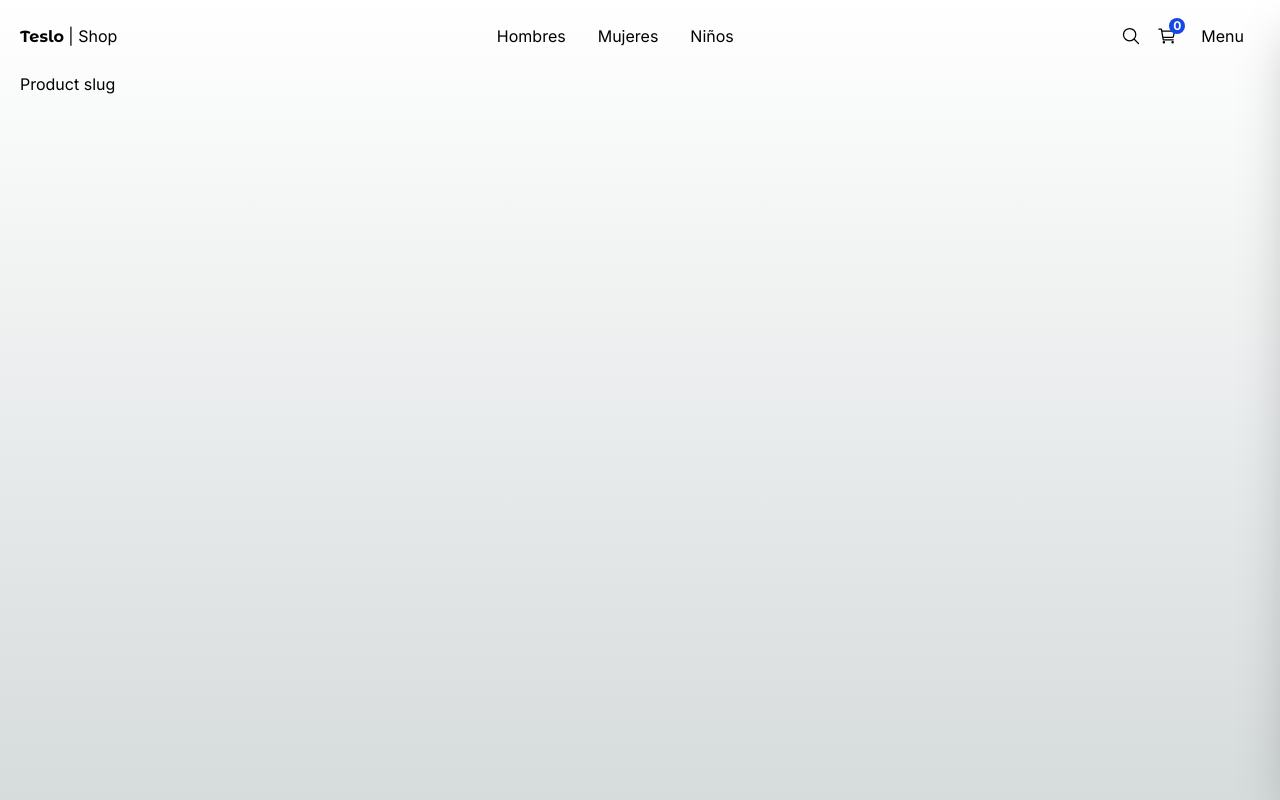
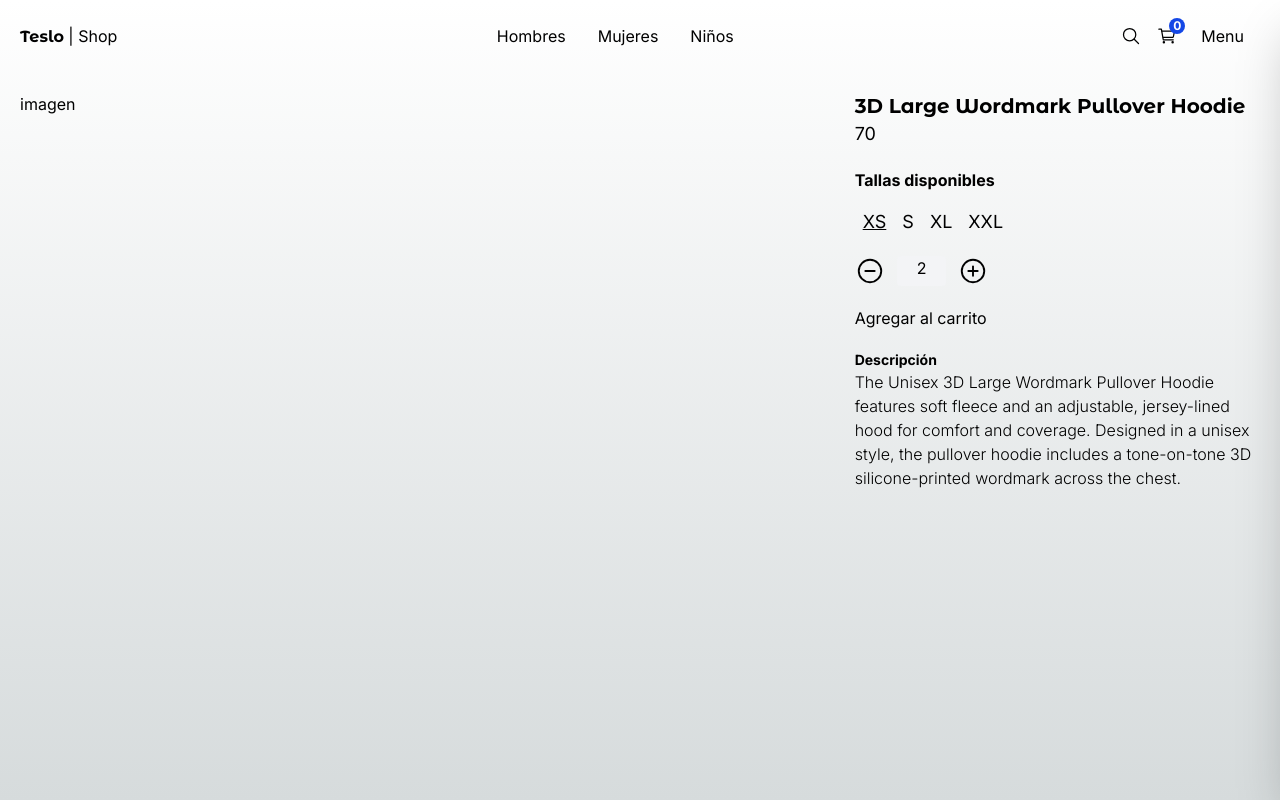
Before and after one commit to mariokarajallo/ecommerce-shop-nextjs, a Next.js app: page /product/3d_large_wordmark_pullover_hoodie in a window 1280 px wide. Built offline with nearby package versions, Linux system fonts and the light colour scheme.

Commit message:
feat: add button quantity

```diff
--- a/src/app/(shop)/product/[slug]/page.tsx
+++ b/src/app/(shop)/product/[slug]/page.tsx
@@ -1,7 +1,62 @@
-export default function ProductSlugPage() {
-    return (
-        <div>
-            <h1>Product slug</h1>
-        </div>
-    )
+import { QuantitySelector, SizeSelector } from "@/components";
+import { titleFont } from "@/config/fonts";
+import { initialData } from "@/seed/seed";
+import { notFound } from "next/navigation";
+
+interface Props {
+  params: {
+    slug: string;
+  };
 }
+
+export default async function ProductSlugPage({ params }: Props) {
+  const { slug } = await params;
+
+  const product = initialData.products.find((product) => product.slug === slug);
+
+  if (!product) {
+    notFound();
+  }
+
+  return (
+    <div className="mt-5 mb-20 grid grid-cols-1 md:grid-cols-3 gap-3">
+      {/* Slide show */}
+      <div className="col-span-1 md:col-span-2">
+        <p>imagen</p>
+      </div>
+      {/* Product info */}
+      <div className="col-span-3 md:col-span-1">
+         <h1 className={`${titleFont.className} antialiased font-bold text-xl `}>
+          {product.title}
+        </h1>
+        <p className="text-lg mb-5">
+          {product.price}
+        </p>
+
+        {/* selector  de tallas */}
+        <SizeSelector
+            selectedSize={product.sizes[0]}
+            availableSizes={product.sizes}
+        />
+
+        {/* selector de cantidad */}
+        <QuantitySelector quantity={2} />
+
+        {/* botón de agregar al carrito */}
+        <button className="bg-primary my-5">
+          Agregar al carrito
+        </button>
+
+        {/* descripción */}
+        <h3 className="font-bold text-sm">
+          Descripción
+        </h3>
+        <p className="font-light">
+          {product.description}
+        </p>
+
+
+      </div>
+    </div>
+  );
+}
--- /dev/null
+++ b/src/app/(shop)/product/not-found.tsx
@@ -0,0 +1,8 @@
+import { PageNotFound } from "@/components"
+
+export default function NotFound() {
+    return (
+       <PageNotFound />
+    )
+
+}
--- a/src/app/(shop)/product/page.tsx
+++ /dev/null
@@ -1,7 +0,0 @@
-export default function ProductPage() {
-    return (
-        <div>
-            <h1>Product</h1>
-        </div>
-    )
-}
--- a/src/components/index.ts
+++ b/src/components/index.ts
@@ -1,6 +1,8 @@
 export * from "./ui/top-menu/TopMenu";
 export * from "./ui/not-found/PageNotFound";
 export * from "./ui/title/Title";
-export * from "./product/product-grid/ProductGrid";
-export * from "./product/product-grid/ProductGridItem";
+export * from "./products/product-grid/ProductGrid";
+export * from "./products/product-grid/ProductGridItem";
 export * from "./ui/sidebar/SideBar";
+export * from "./product/size-selector/SizeSelector";
+export * from "./product/quantity-selector/QuantitySelector";
--- /dev/null
+++ b/src/components/product/quantity-selector/QuantitySelector.tsx
@@ -0,0 +1,25 @@
+'use client';
+import { IoAddCircleOutline, IoRemoveCircleOutline } from "react-icons/io5";
+import { useState } from "react";
+
+interface Props {
+    quantity: number;
+}
+
+export const QuantitySelector = ({ quantity }: Props) => {
+
+    const [count, setCount] = useState(quantity);
+
+    const onQuantityChange = (newQuantity: number) => {
+        if (count + newQuantity < 1) return;
+        setCount(count + newQuantity);
+    }
+
+  return (
+    <div className="flex">
+        <button disabled={count === 1} onClick={() => onQuantityChange(-1)}><IoRemoveCircleOutline size={30}/></button>
+        <span className="w-10. mx-3 px-5 bg-gray-100 rounded">{count}</span>
+        <button disabled={count === quantity} onClick={() => onQuantityChange(+1)}><IoAddCircleOutline size={30}/></button>
+    </div>
+  )
+}
--- /dev/null
+++ b/src/components/product/size-selector/SizeSelector.tsx
@@ -0,0 +1,39 @@
+import type { Size } from '@/interfaces';
+import clsx from 'clsx';
+import React from 'react'
+
+interface Props {
+    selectedSize: Size;
+    availableSizes: Size[]; // tallas disponibles
+
+}
+
+
+export const SizeSelector = ({selectedSize, availableSizes}: Props) => {
+
+
+  return (
+    <div className='my-5'>
+        <h3 className='font-bold mb-4'>
+Tallas disponibles
+        </h3>
+        <div className='flex'>
+            {availableSizes.map((size) => (
+                <button
+                    key={size}
+                    className={
+                        clsx(
+                            'mx-2 hover:underline text-lg',
+                            {
+                                'underline': selectedSize === size                              }
+                        )
+                    }
+                >
+                    {size}
+                </button>
+            ))}
+
+        </div>
+    </div>
+  )
+}
--- a/src/components/product/product-grid/ProductGridItem.tsx
+++ b/src/components/products/product-grid/ProductGridItem.tsx
@@ -14,7 +14,7 @@ export const ProductGridItem = ({ product }: Props) => {
 
     return (
         <div className="rounded-md overflow-hidden fade-in">
-            <Link href={`/products/${product.slug}`}>
+            <Link href={`/product/${product.slug}`}>
                 <Image
                     src={`/products/${displayImage}`}
                     alt={product.title}
@@ -26,7 +26,7 @@ export const ProductGridItem = ({ product }: Props) => {
                 />
             </Link>
             <div className="p-4 flex flex-col">
-                <Link className="hover:text-blue-900" href={`/products/${product.slug}`}>
+                <Link className="hover:text-blue-900" href={`/product/${product.slug}`}>
                     {product.title}
                 </Link>
 
```
Also changed, not shown: src/components/products/product-grid/ProductGrid.tsx (renamed from src/components/product/product-grid/ProductGrid.tsx).
